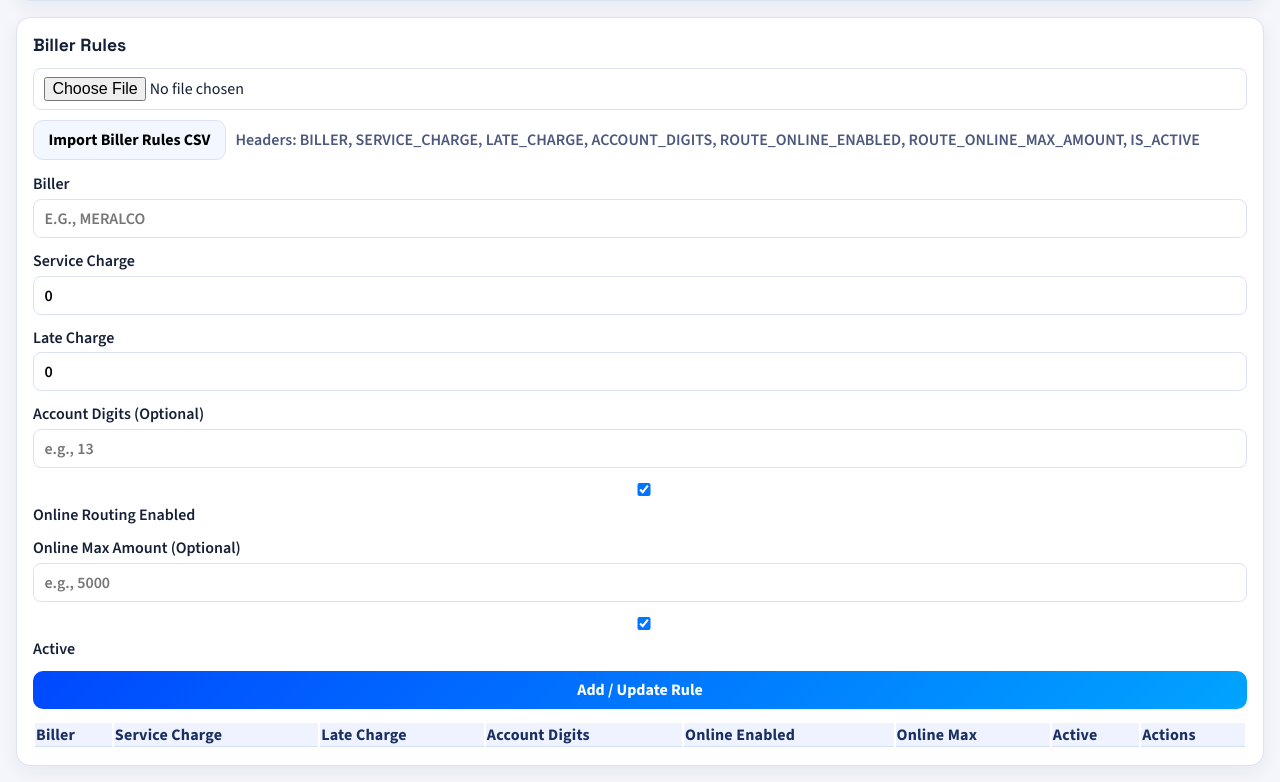
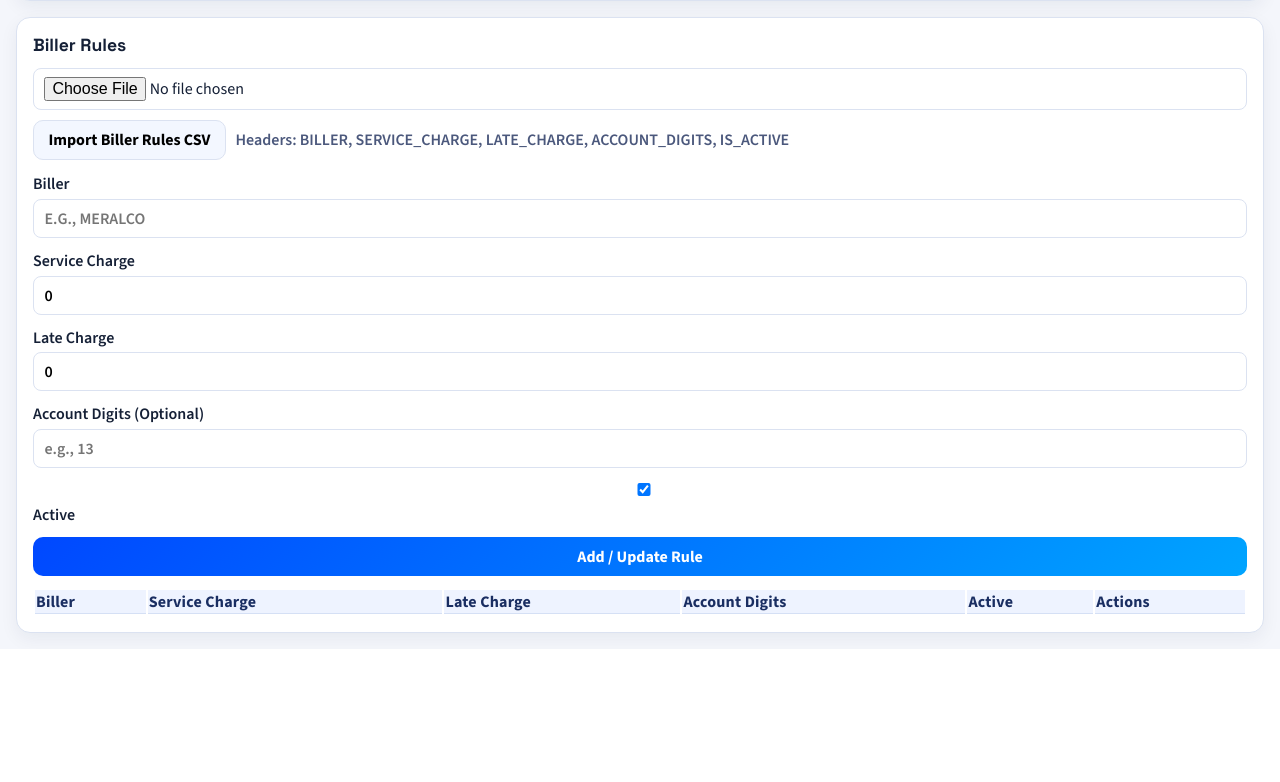
Before and after one commit to gkate78/bps, a FastAPI app: template app/templates/admin_settings.html in a window 1280 px wide. Shown: the part 1034-1816 px from the top of the page. After the commit the page ends 1683 px from the top, so only its background shows below. Run offline with FastAPI, Linux system fonts and the light colour scheme; the template is opened without the code that fills it, so the values that code supplies are empty; some libraries are stand-ins or nearby versions.

Commit message:
Simplify routing by removing online toggle and max cap.
This removes per-biller online-enabled and online-max controls, keeps urgency-first route suggestions, and updates admin/CSV/docs so routing behavior is simpler to operate.

Made-with: Cursor

```diff
--- a/app/models/biller_rule.py
+++ b/app/models/biller_rule.py
@@ -13,7 +13,5 @@ class BillerRule(SQLModel, table=True):
     late_charge: float = Field(default=0, nullable=False)
     account_digits: Optional[int] = Field(default=None, nullable=True)
     is_active: bool = Field(default=True, nullable=False, index=True)
-    route_online_enabled: bool = Field(default=True, nullable=False)
-    route_online_max_amount: Optional[float] = Field(default=None, nullable=True)
     created_at: datetime = Field(default_factory=datetime.utcnow, nullable=False)
     updated_at: datetime = Field(default_factory=datetime.utcnow, nullable=False)
--- a/app/routes/bill_routes.py
+++ b/app/routes/bill_routes.py
@@ -25,7 +25,6 @@ from app.controllers.bill_controller import (
     ROUTING_URGENT_WINDOW_DAYS,
     decide_payment_channel,
     get_biller_account_digits,
-    get_biller_routing_policies,
     create_record,
     datatable_query,
     delete_record,
@@ -451,8 +450,6 @@ async def upsert_biller_rule(
     service_charge: float = Form(0),
     late_charge: float = Form(0),
     account_digits: Optional[int] = Form(None),
-    route_online_enabled: Optional[str] = Form(None),
-    route_online_max_amount: Optional[float] = Form(None),
     is_active: Optional[str] = Form(None),
     db: AsyncSession = Depends(get_db),
     _: UserAccount = Depends(require_owner_or_admin),
@@ -464,9 +461,6 @@ async def upsert_biller_rule(
         return RedirectResponse(url="/admin/settings?error=Charges+must+not+be+negative", status_code=303)
     if account_digits is not None and account_digits <= 0:
         return RedirectResponse(url="/admin/settings?error=Account+digits+must+be+greater+than+zero", status_code=303)
-    if route_online_max_amount is not None and route_online_max_amount < 0:
-        return RedirectResponse(url="/admin/settings?error=Online+max+amount+must+not+be+negative", status_code=303)
-
     existing = await db.execute(select(BillerRule).where(BillerRule.biller == cleaned_biller))
     rule = existing.scalar_one_or_none()
     if rule is None:
@@ -475,20 +469,12 @@ async def upsert_biller_rule(
             service_charge=round(float(service_charge), 2),
             late_charge=round(float(late_charge), 2),
             account_digits=int(account_digits) if account_digits else None,
-            route_online_enabled=route_online_enabled is not None,
-            route_online_max_amount=(
-                round(float(route_online_max_amount), 2) if route_online_max_amount is not None else None
-            ),
             is_active=is_active is not None,
         )
     else:
         rule.service_charge = round(float(service_charge), 2)
         rule.late_charge = round(float(late_charge), 2)
         rule.account_digits = int(account_digits) if account_digits else None
-        rule.route_online_enabled = route_online_enabled is not None
-        rule.route_online_max_amount = (
-            round(float(route_online_max_amount), 2) if route_online_max_amount is not None else None
-        )
         rule.is_active = is_active is not None
         rule.updated_at = datetime.utcnow()
 
@@ -530,16 +516,6 @@ async def import_biller_rules_csv(
             return True
         return raw in {"1", "true", "yes", "y", "active"}
 
-    def _parse_optional_float(value: Optional[str]) -> Optional[float]:
-        raw = str(value or "").strip()
-        if raw == "":
-            return None
-        try:
-            parsed = round(float(raw), 2)
-        except ValueError:
-            return None
-        return parsed if parsed >= 0 else None
-
     for row in reader:
         biller = str(row.get("BILLER") or "").strip().upper()
         if not biller:
@@ -561,12 +537,6 @@ async def import_biller_rules_csv(
             account_digits = int(raw_digits)
 
         is_active = _parse_active(row.get("IS_ACTIVE"))
-        route_online_enabled = _parse_active(row.get("ROUTE_ONLINE_ENABLED"))
-        route_online_max_amount = _parse_optional_float(row.get("ROUTE_ONLINE_MAX_AMOUNT"))
-        raw_max = str(row.get("ROUTE_ONLINE_MAX_AMOUNT") or "").strip()
-        if raw_max and route_online_max_amount is None:
-            skipped += 1
-            continue
 
         existing = await db.execute(select(BillerRule).where(BillerRule.biller == biller))
         rule = existing.scalar_one_or_none()
@@ -576,8 +546,6 @@ async def import_biller_rules_csv(
                 service_charge=service_charge,
                 late_charge=late_charge,
                 account_digits=account_digits,
-                route_online_enabled=route_online_enabled,
-                route_online_max_amount=route_online_max_amount,
                 is_active=is_active,
             )
             created += 1
@@ -585,8 +553,6 @@ async def import_biller_rules_csv(
             rule.service_charge = service_charge
             rule.late_charge = late_charge
             rule.account_digits = account_digits
-            rule.route_online_enabled = route_online_enabled
-            rule.route_online_max_amount = route_online_max_amount
             rule.is_active = is_active
             rule.updated_at = datetime.utcnow()
             updated += 1
@@ -656,7 +622,6 @@ async def entry_form_page(
             "biller_charges": await get_biller_charges(db),
             "biller_late_charges": await get_biller_late_charges(db),
             "biller_account_digits": await get_biller_account_digits(db),
-            "biller_routing_policies": await get_biller_routing_policies(db),
             "routing_urgent_window_days": ROUTING_URGENT_WINDOW_DAYS,
             "current_user": current_user,
             "show_admin_records_link": show_admin_records_link,
--- a/app/templates/admin_settings.html
+++ b/app/templates/admin_settings.html
@@ -82,7 +82,7 @@
     <form method="post" action="/admin/settings/biller-rules/import-csv" class="inline-form" enctype="multipart/form-data" style="margin-bottom:0.8rem;">
         <input type="file" name="file" accept=".csv" required>
         <button type="submit" class="btn btn-secondary">Import Biller Rules CSV</button>
-        <span class="status-text">Headers: BILLER, SERVICE_CHARGE, LATE_CHARGE, ACCOUNT_DIGITS, ROUTE_ONLINE_ENABLED, ROUTE_ONLINE_MAX_AMOUNT, IS_ACTIVE</span>
+        <span class="status-text">Headers: BILLER, SERVICE_CHARGE, LATE_CHARGE, ACCOUNT_DIGITS, IS_ACTIVE</span>
     </form>
     <form method="post" action="/admin/settings/biller-rules" class="auth-form">
         <label>Biller
@@ -98,13 +98,6 @@
             <input type="number" name="account_digits" min="1" step="1" placeholder="e.g., 13">
         </label>
         <label>
-            <input type="checkbox" name="route_online_enabled" checked>
-            Online Routing Enabled
-        </label>
-        <label>Online Max Amount (Optional)
-            <input type="number" name="route_online_max_amount" min="0" step="0.01" placeholder="e.g., 5000">
-        </label>
-        <label>
             <input type="checkbox" name="is_active" checked>
             Active
         </label>
@@ -118,8 +111,6 @@
                 <th>Service Charge</th>
                 <th>Late Charge</th>
                 <th>Account Digits</th>
-                <th>Online Enabled</th>
-                <th>Online Max</th>
                 <th>Active</th>
                 <th>Actions</th>
             </tr>
@@ -131,8 +122,6 @@
                 <td>{{ "{:,.2f}".format(rule.service_charge) }}</td>
                 <td>{{ "{:,.2f}".format(rule.late_charge) }}</td>
                 <td>{{ rule.account_digits if rule.account_digits else "-" }}</td>
-                <td>{{ "YES" if rule.route_online_enabled else "NO" }}</td>
-                <td>{{ "{:,.2f}".format(rule.route_online_max_amount) if rule.route_online_max_amount is not none else "-" }}</td>
                 <td>{{ "YES" if rule.is_active else "NO" }}</td>
                 <td>
                     <form method="post" action="/admin/settings/biller-rules/{{ rule.id }}/delete" class="inline-action">
--- a/app/templates/entry_form.html
+++ b/app/templates/entry_form.html
@@ -91,7 +91,6 @@
 window.BILLER_CHARGES = {{ biller_charges | tojson }};
 window.BILLER_LATE_CHARGES = {{ biller_late_charges | tojson }};
 window.BILLER_ACCOUNT_DIGITS = {{ biller_account_digits | tojson }};
-window.BILLER_ROUTING_POLICIES = {{ biller_routing_policies | tojson }};
 window.ROUTING_URGENT_WINDOW_DAYS = {{ routing_urgent_window_days | tojson }};
 </script>
 <script src="/static/js/entry_form.js"></script>
```
Also changed, not shown: app/controllers/bill_controller.py (+6 -32 lines), app/database.py (+0 -10 lines), docs/DECISIONS.md (+8 -0 lines), docs/ROUTING_TEST_MATRIX.md (+3 -3 lines), sample_biller_rules.csv (+16 -16 lines), README.md.
